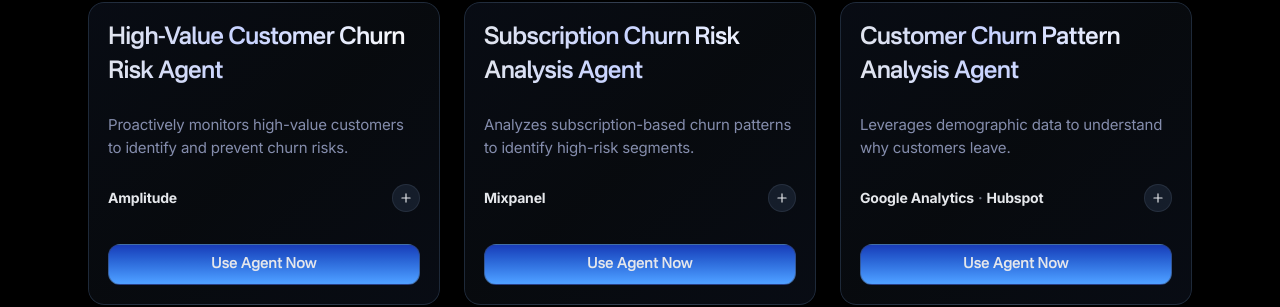
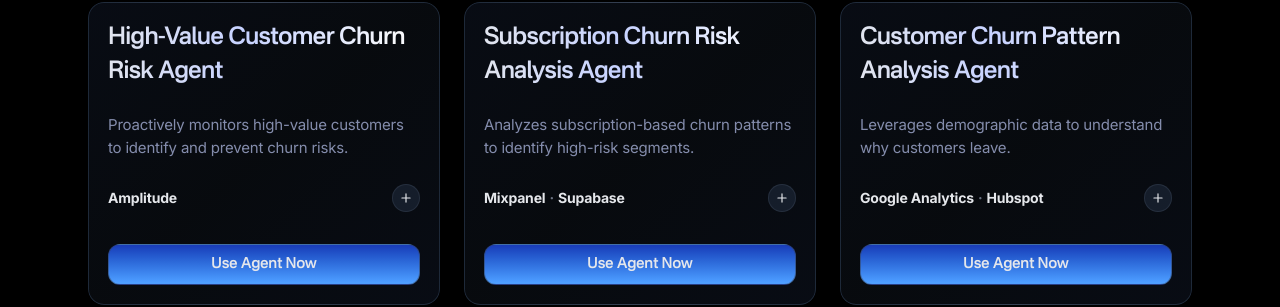
Before and after one commit to CupertinoVanguard/nexus_landing_page_unlimited, a Next.js app: page / in a window 1280 px wide. Shown: the part 1046-1353 px from the top of the page. Built offline with nearby package versions, Linux system fonts and the light colour scheme.

Commit message:
Supabase

```diff
--- a/components/testimonials.tsx
+++ b/components/testimonials.tsx
@@ -36,7 +36,7 @@ const testimonials_1 = [
     // clientImg: ClientImg02,
     agent_name: "Subscription Churn Risk Analysis Agent",
     status: "Non-Recurring",
-    integration_list: ["Mixpanel"],
+    integration_list: ["Mixpanel",'Supabase'],
     summary: "Analyzes subscription-based churn patterns to identify high-risk segments.",
     content:
       "Analyzes customer churn patterns within subscription-based businesses by leveraging relational database schemas. Identifies high-risk segments, uncovers seasonal trends, and provides actionable insights to minimize attrition. Defines churn, segments customers, and pinpoints product-specific churn drivers for targeted retention strategies.",
```
